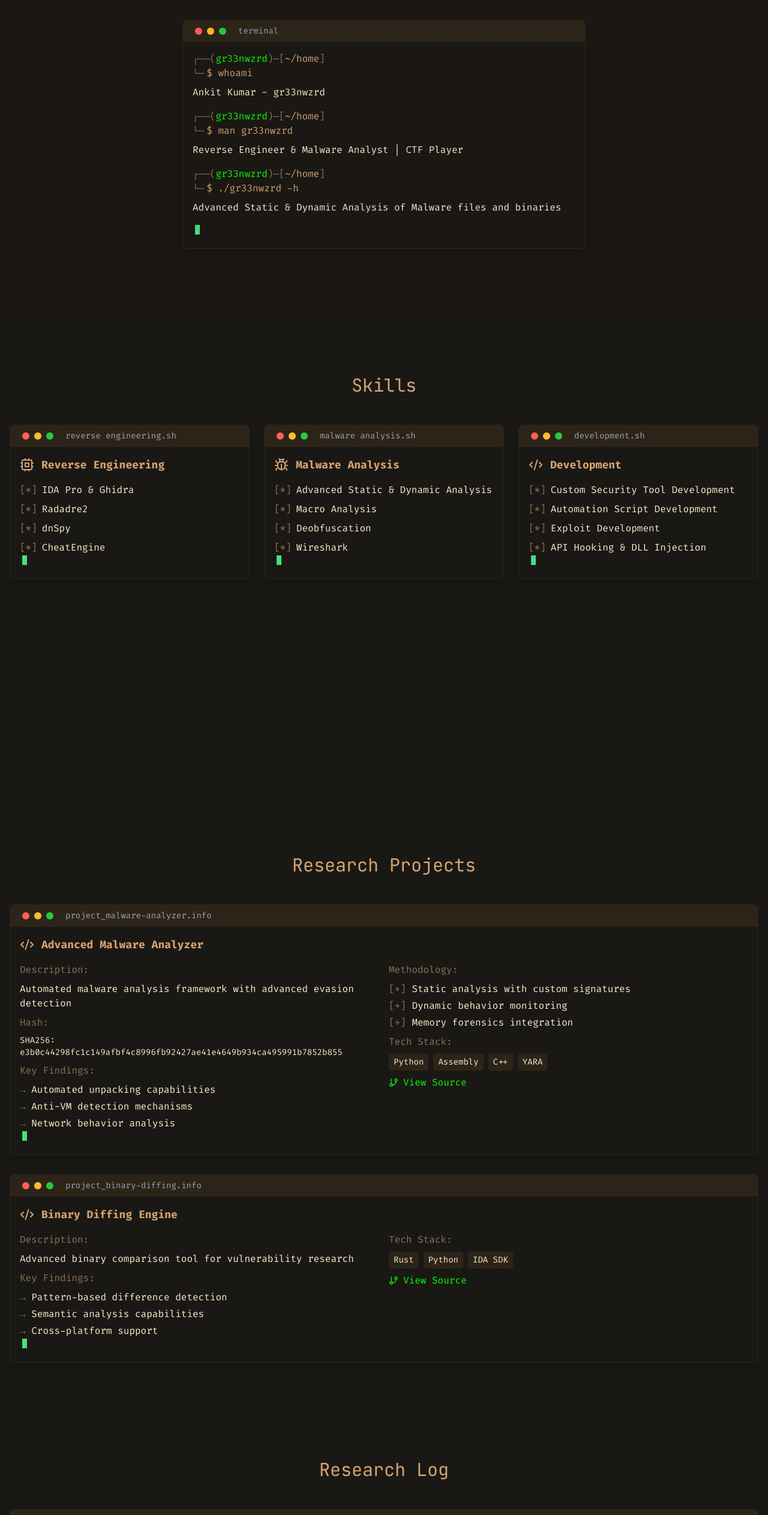
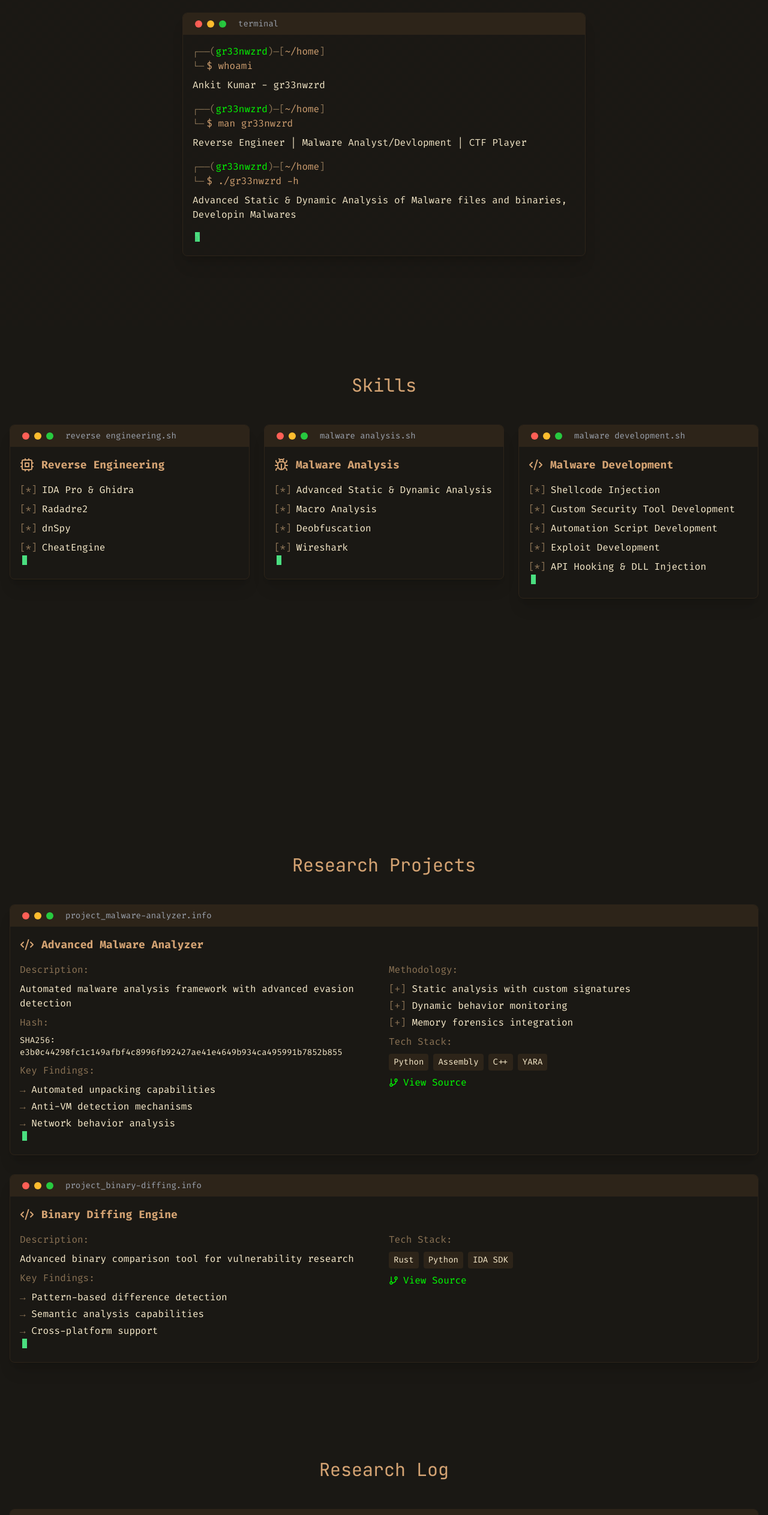
Before and after one commit to Ankit-Kumar6/portfolio, a React (Vite) app: page / in a window 1280 px wide. Shown: the part 256-2782 px from the top of the page at 60% size. Built offline with nearby package versions, Linux system fonts and the light colour scheme.

Commit message:
Blog Update

```diff
--- a/src/components/Blog.tsx
+++ b/src/components/Blog.tsx
@@ -7,6 +7,28 @@ import { Prism as SyntaxHighlighter } from 'react-syntax-highlighter';
 import { vscDarkPlus } from 'react-syntax-highlighter/dist/esm/styles/prism';
 
 const posts: BlogPost[] = [
+  {
+    id: 'malware-dev',
+    title: 'Enumerating Process and Querying Memory',
+    date: '2025-01-6',
+    category: 'malware-analysis',
+    content: 'Enumerating the running process, listing them and then quering their memory region, based on a filter that only allows the process with RWX protection.',
+    snippets: [
+      {
+        language: 'C++',
+        code: `void ListProcess(){
+        DWORD Proc[1024], MemtoStorePID, totalProc; //Initialize
+
+//Process ID enum
+if (EnumProcesses(Proc, sizeof(Proc), &MemtoStorePID)) {
+    totalProc = MemtoStorePID / sizeof(DWORD);
+    }
+    if (EnumProcessModules(hProc, &hMod, sizeof(hMod), &MemtoStorePID)) {
+    GetModuleBaseNameA(hProc, hMod, ProcName, sizeof(ProcName) / sizeof(CHAR));
+}`
+      }
+    ]
+  },
   {
     id: 'analyzing-emotet',
     title: 'Analyzing Emotet: Advanced Evasion Techniques',
--- a/src/components/Contact.tsx
+++ b/src/components/Contact.tsx
@@ -8,7 +8,7 @@ const socialLinks = [
   {
     name: 'GitHub',
     icon: Github,
-    url: 'https://github.com/Ankit-Kumar6',
+    url: 'https://github.com/gr33nwzrd',
     username: 'Ankit Kumar'
   },
   {
--- a/src/components/Hero.tsx
+++ b/src/components/Hero.tsx
@@ -5,8 +5,8 @@ import { Code2, Shield, Terminal as TerminalIcon } from 'lucide-react';
 
 const commands = [
   { cmd: 'whoami', output: 'Ankit Kumar - gr33nwzrd' },
-  { cmd: 'man gr33nwzrd', output: 'Reverse Engineer & Malware Analyst | CTF Player' },
-  { cmd: './gr33nwzrd -h', output: 'Advanced Static & Dynamic Analysis of Malware files and binaries' },
+  { cmd: 'man gr33nwzrd', output: 'Reverse Engineer | Malware Analyst/Devlopment | CTF Player' },
+  { cmd: './gr33nwzrd -h', output: 'Advanced Static & Dynamic Analysis of Malware files and binaries, Developin Malwares' },
 ];
 
 export const Hero: React.FC = () => {
--- a/src/components/Skills.tsx
+++ b/src/components/Skills.tsx
@@ -30,9 +30,10 @@ const skillCategories = [
     ]
   },
   {
-    title: 'Development',
+    title: 'Malware Development',
     icon: Code2,
     skills: [
+      'Shellcode Injection',
       'Custom Security Tool Development',
       'Automation Script Development',
       'Exploit Development',
```
Also changed, not shown: 2 other files (tests, documents, lock files or other folders).
